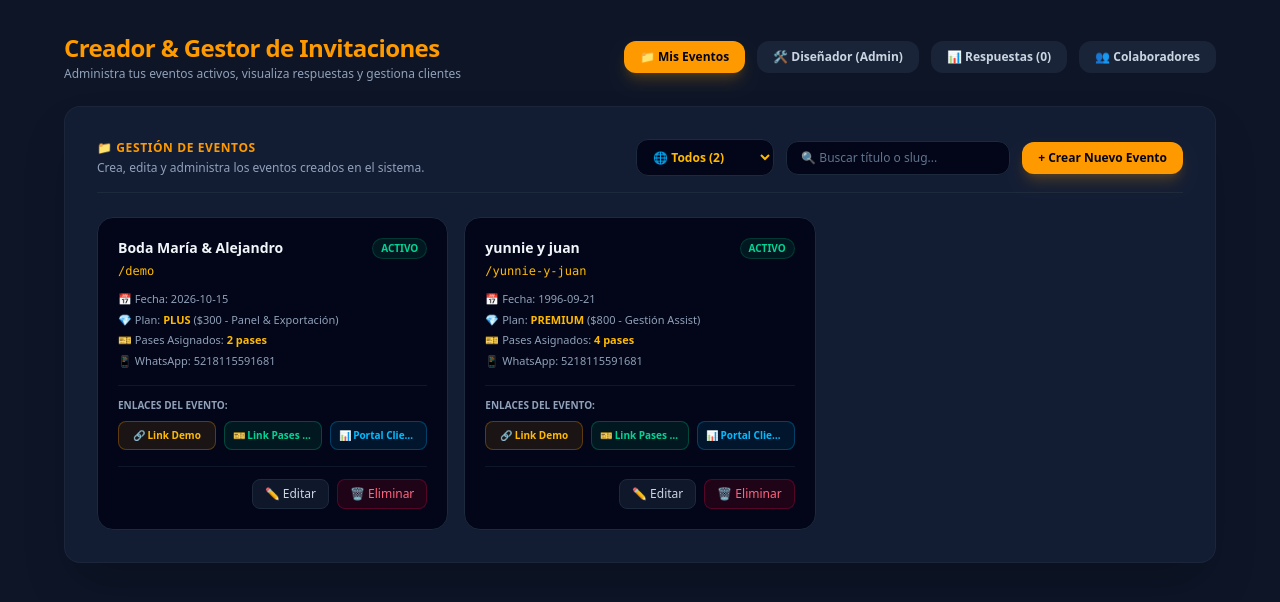
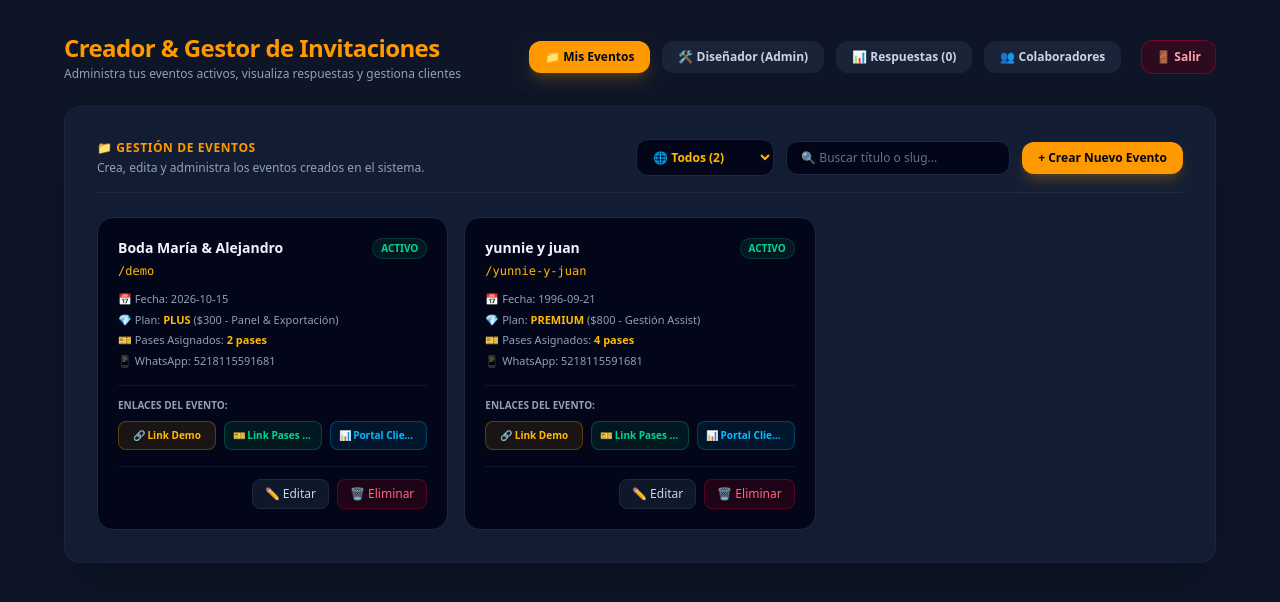
Before and after one commit to juancbtis258/invitation-engine, a Next.js app: page /admin in a window 1280 px wide. Shown: the top 602 px of the page. Built offline with nearby package versions, Linux system fonts and the light colour scheme.

Commit message:
Feat: boton de Cerrar Sesion (Salir) en el Dashboard de Admin

```diff
--- a/app/admin/page.tsx
+++ b/app/admin/page.tsx
@@ -1,6 +1,7 @@
 "use client";
 
 import { useState, useEffect } from "react";
+import { useRouter } from "next/navigation";
 
 export type QuestionType =
   | "text"
@@ -70,6 +71,8 @@ const TIPO_LABELS: Record<QuestionType, { name: string; icon: string }> = {
 };
 
 export default function AdminDashboardPage() {
+  const router = useRouter();
+
   const [tabActiva, setTabActiva] = useState<
     "eventos" | "disenador" | "respuestas" | "colaboradores"
   >("eventos");
@@ -184,6 +187,12 @@ export default function AdminDashboardPage() {
       });
   }, [eventoSeleccionadoId, eventoActual?.slug]);
 
+  // Función para cerrar sesión y redirigir al Login
+  const handleCerrarSesion = () => {
+    // Redirige al login de la plataforma
+    router.push("/login");
+  };
+
   const handleTitleChange = (val: string) => {
     setModalTitle(val);
     if (!slugEditadoManualmente) {
@@ -198,7 +207,7 @@ export default function AdminDashboardPage() {
     setSlugEditadoManualmente(false);
     setModalDate("");
     setModalPlan("PLUS");
-    setModalWhatsapp("");
+    setModalWhatsapp("5218115591681");
     setModalPases(2);
     setModalActive(true);
     setMostrarModalEvento(true);
@@ -211,7 +220,7 @@ export default function AdminDashboardPage() {
     setSlugEditadoManualmente(true);
     setModalDate(ev.targetDate);
     setModalPlan(ev.plan);
-    setModalWhatsapp(ev.whatsappPhone || "");
+    setModalWhatsapp(ev.whatsappPhone || "5218115591681");
     setModalPases(ev.pasesAsignados || 2);
     setModalActive(ev.active);
     setMostrarModalEvento(true);
@@ -231,7 +240,6 @@ export default function AdminDashboardPage() {
       active: modalActive,
     };
 
-    // Envía los datos actualizados a la API backend
     try {
       await fetch("/api/form-config", {
         method: "POST",
@@ -480,6 +488,15 @@ export default function AdminDashboardPage() {
                 👥 Colaboradores
               </button>
             )}
+
+            {/* BOTÓN DE CERRAR SESIÓN */}
+            <button
+              onClick={handleCerrarSesion}
+              className="px-3.5 py-2 rounded-xl text-xs font-bold bg-rose-950/50 hover:bg-rose-900/80 text-rose-300 border border-rose-800/60 transition-all cursor-pointer flex items-center gap-1.5 ml-2"
+              title="Cerrar sesión y regresar al Login"
+            >
+              <span>🚪 Salir</span>
+            </button>
           </div>
         </div>
 
```
